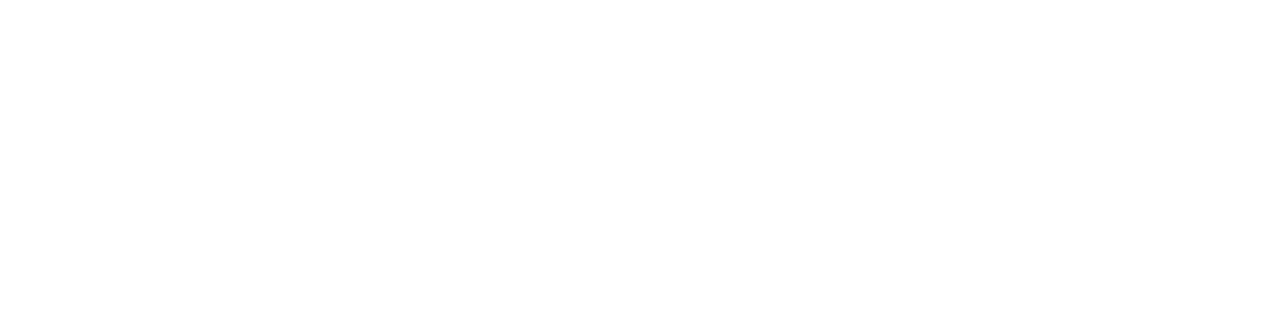
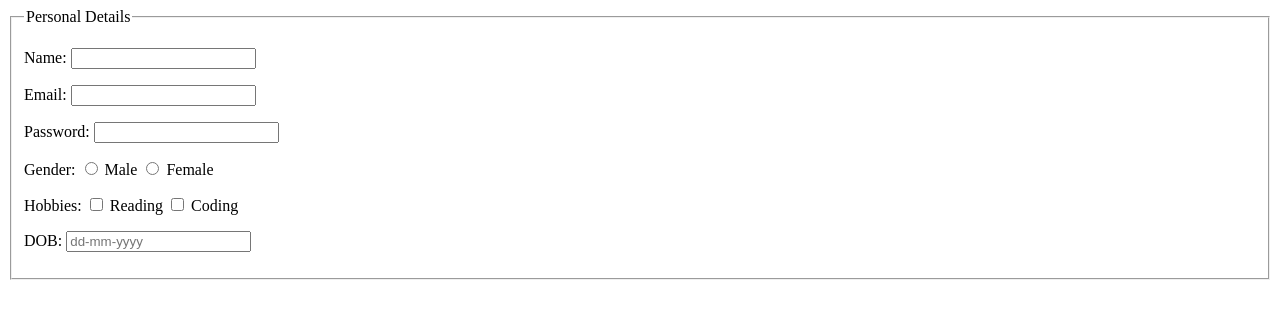
Before and after one commit to shakshampachauri-svg/WDW-0901, a plain HTML site: page WEB D - Assignment Files/Assignment 15.html in a window 1280 px wide. Drawn offline with Linux system fonts and the light colour scheme.

Commit message:
Use of input elements done

```diff
--- a/WEB D - Assignment Files/Assignment 15.html
+++ b/WEB D - Assignment Files/Assignment 15.html
@@ -1,11 +1,54 @@
 <!DOCTYPE html>
 <html lang="en">
 <head>
-    <meta charset="UTF-8">
-    <meta name="viewport" content="width=device-width, initial-scale=1.0">
-    <title>Document</title>
+  <meta charset="UTF-8">
+  <meta name="viewport" content="width=device-width, initial-scale=1.0">
+  <title>Assignment 15: Form - Input Elements, Label and Fieldset</title>
 </head>
 <body>
 
+  <form>
+    <fieldset>
+      <legend>Personal Details</legend>
+
+      <p>
+        <label for="name">Name:</label>
+        <input type="text" id="name" name="name">
+      </p>
+
+      <p>
+        <label for="email">Email:</label>
+        <input type="email" id="email" name="email">
+      </p>
+
+      <p>
+        <label for="password">Password:</label>
+        <input type="password" id="password" name="password">
+      </p>
+
+      <p>
+        Gender:
+        <input type="radio" id="male" name="gender" value="male">
+        <label for="male">Male</label>
+        <input type="radio" id="female" name="gender" value="female">
+        <label for="female">Female</label>
+      </p>
+
+      <p>
+        Hobbies:
+        <input type="checkbox" id="reading" name="hobbies" value="reading">
+        <label for="reading">Reading</label>
+        <input type="checkbox" id="coding" name="hobbies" value="coding">
+        <label for="coding">Coding</label>
+      </p>
+
+      <p>
+        <label for="dob">DOB:</label>
+        <input type="text" id="dob" name="dob" placeholder="dd-mm-yyyy">
+      </p>
+
+    </fieldset>
+  </form>
+
 </body>
 </html>
```
